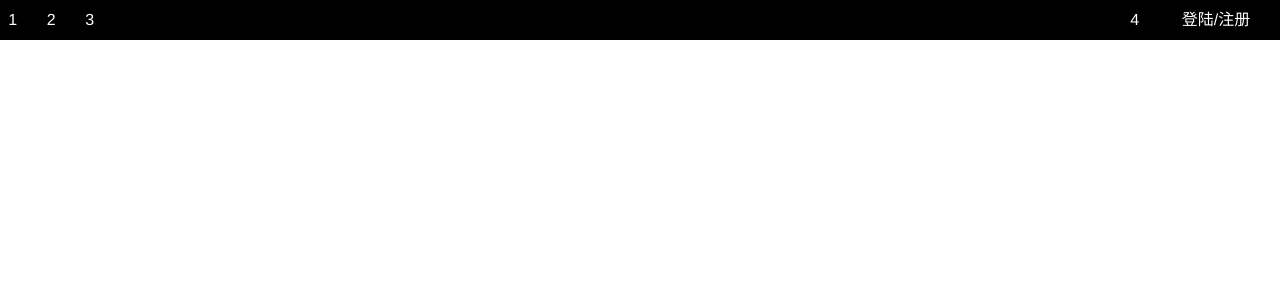
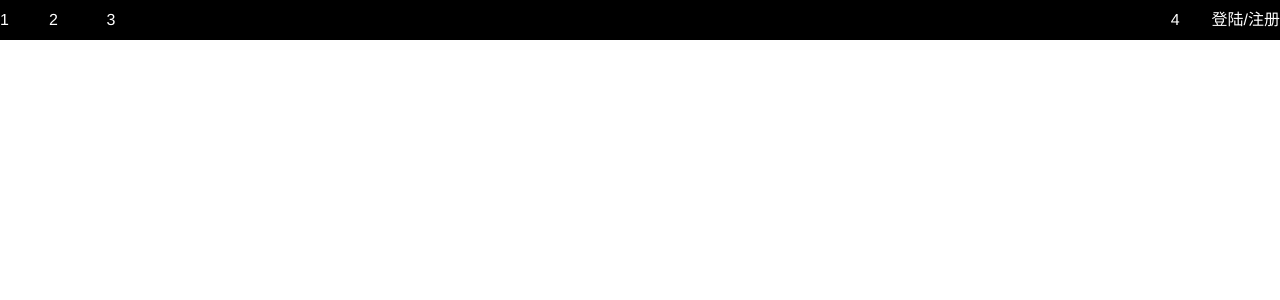
Before and after one commit to IrisLi17/TeamStyle19_front, a Vue app: page /reg in a window 1280 px wide. Shown: the top 300 px of the page. Built offline with nearby package versions, Linux system fonts and the light colour scheme; what vue-resource would draw is missing.

Commit message:
router-view test

```diff
--- a/src/App.vue
+++ b/src/App.vue
@@ -2,7 +2,7 @@
   <div id="app">
     <!--<img src="./assets/logo.png">!-->
     <nav-bar></nav-bar>
-    <!--router-view/-->
+    <router-view/>
   </div>
 </template>
 
--- a/src/components/NavBar.vue
+++ b/src/components/NavBar.vue
@@ -1,10 +1,10 @@
 <template>
     <div>
-        <span id="no1">1</span>
+        <a href="/"><span id="no1">1</span></a>
         <span id="no2">2</span>
         <span id="no3">3</span>
         <span id="no4">4</span>
-        <span id="log">登陆/注册</span>
+        <a href="/login"><span id="log">登陆/注册</span></a>
     </div>
 </template>
 
@@ -40,6 +40,9 @@
             color:cyan;
         }
     }
+    a,a:visited,a:link,a:active,a:hover {
+        text-decoration: none;
+    }
     #no1,#no2,#no3{
         flex-basis: 2%;
     }
```
